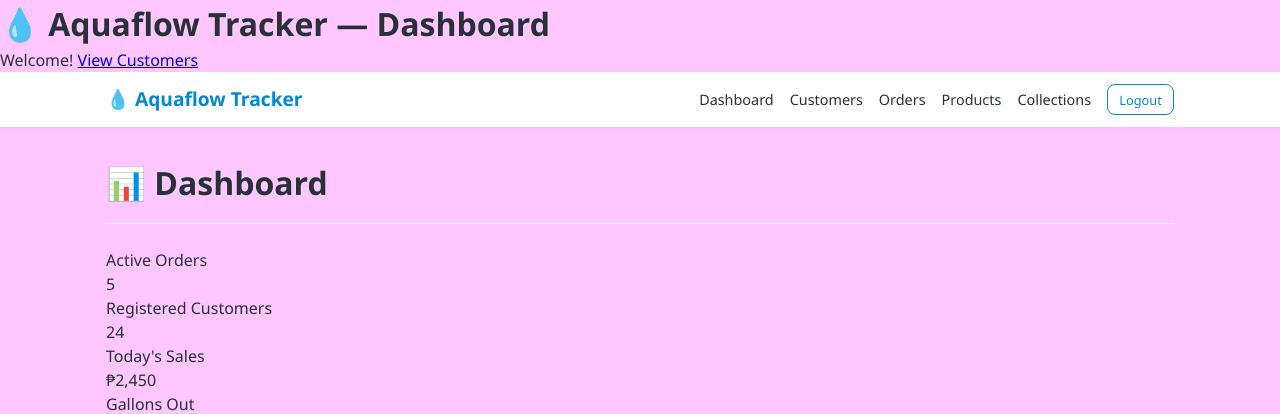
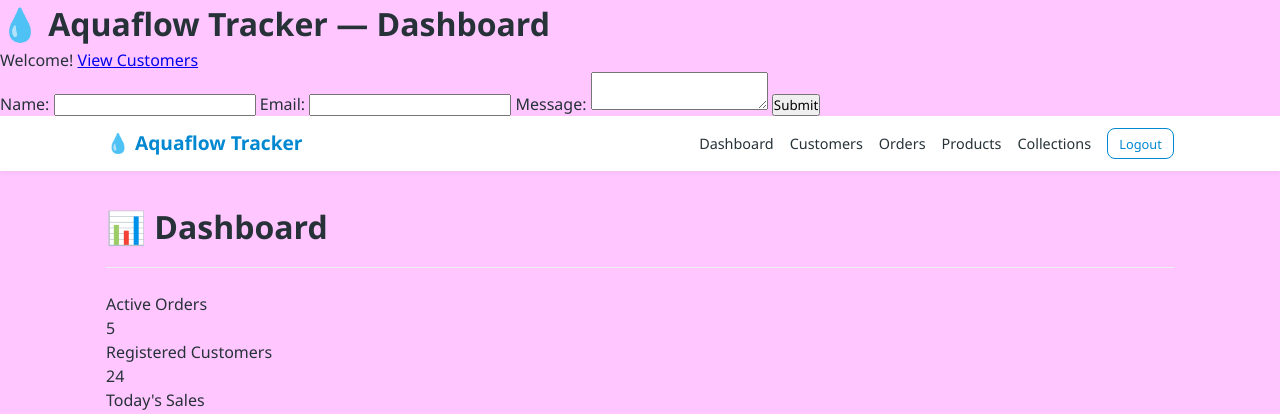
Before and after one commit to Hahaha62736266/Garbusa, a Flask app: page / in a window 1280 px wide. Shown: the top 414 px of the page. Run offline with Flask 3, Linux system fonts and the light colour scheme.

Commit message:
Update index.html

```diff
--- a/templates/index.html
+++ b/templates/index.html
@@ -8,6 +8,19 @@
   <p>Welcome! <a href="/customers">View Customers</a></p>
 </body>
 </html>
+
+<form action="/submit-form" method="POST">
+  <label>Name:</label>
+  <input type="text" name="name" required>
+
+  <label>Email:</label>
+  <input type="email" name="email" required>
+
+  <label>Message:</label>
+  <textarea name="message"></textarea>
+
+  <button type="submit">Submit</button>
+</form>
 
 {% extends "base.html" %}
 {% set page = 'dashboard' %}
```
